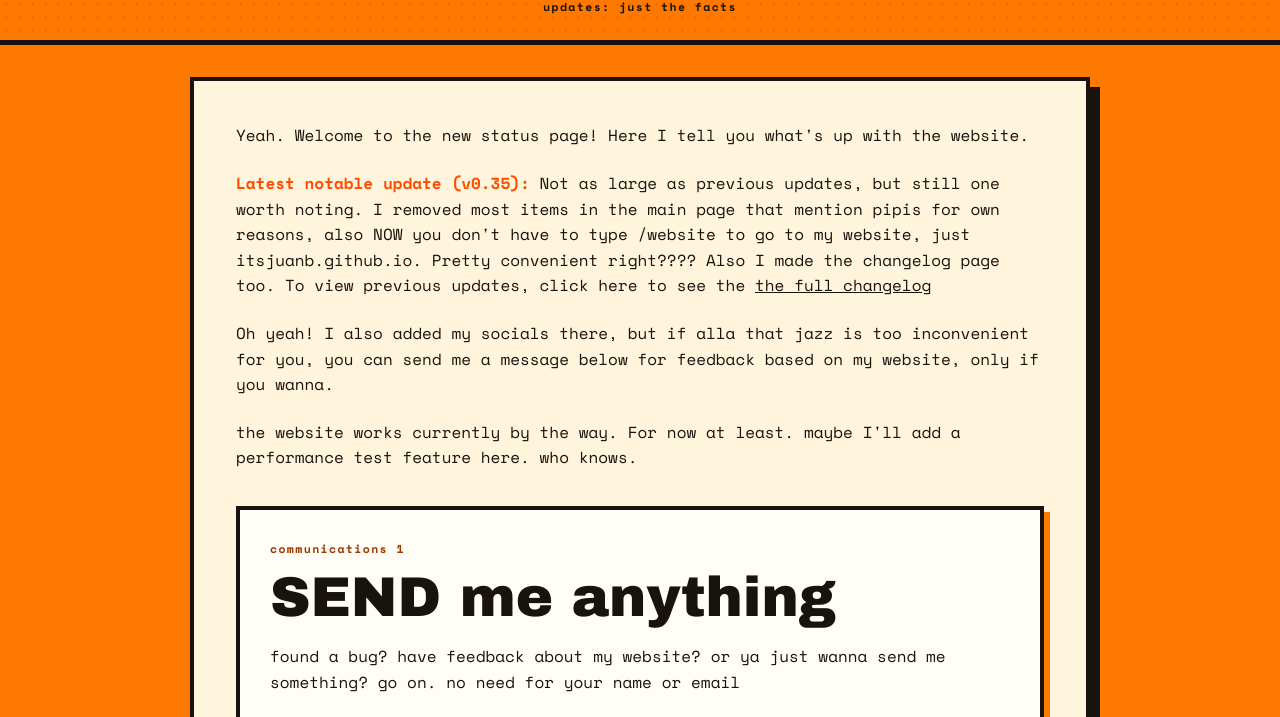
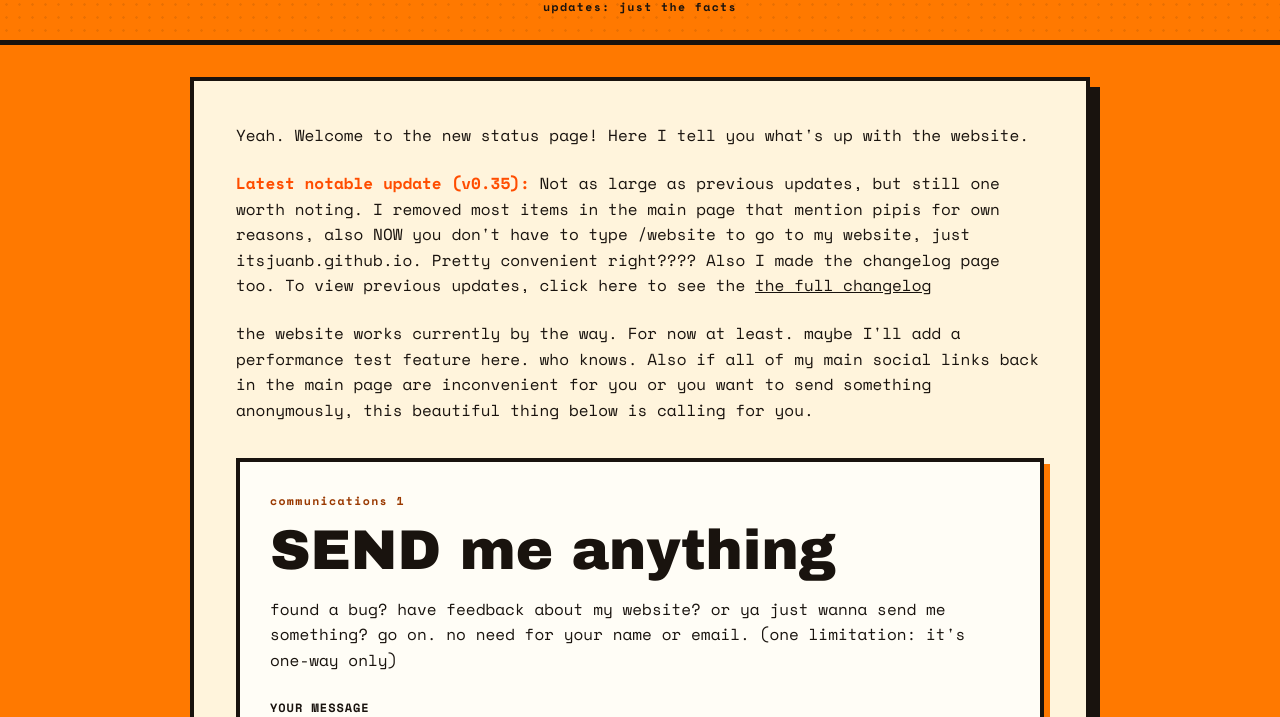
Before and after one commit to itsjuanb/website, a plain HTML site: page juanwebsystems/index.html in a window 1280 px wide. Shown: the part 223-940 px from the top of the page. Drawn offline with nearby package versions, Linux system fonts and the light colour scheme.

Commit message:
beedfack el
Updated the status page content and feedback section to improve clarity and user engagement.

```diff
--- a/juanwebsystems/index.html
+++ b/juanwebsystems/index.html
@@ -32,15 +32,11 @@
         </p>
 
         <p>
-            Oh yeah! I also added my socials there, but if alla that
-            jazz is too inconvenient for you, you can send me a
-            message below for feedback based on my website,
-            only if you wanna.
-        </p>
-
-        <p>
             the website works currently by the way. For now at least.
             maybe I'll add a performance test feature here. who knows.
+            Also if all of my main social links back in the main page are
+            inconvenient for you or you want to send something anonymously,
+            this beautiful thing below is calling for you.
         </p>
 
 
@@ -51,7 +47,7 @@
 
             <p>
                 found a bug? have feedback about my website? or ya just wanna send me
-               something? go on. no need for your name or email
+               something? go on. no need for your name or email. (one limitation: it's one-way only)
             </p>
 
             <form
```
